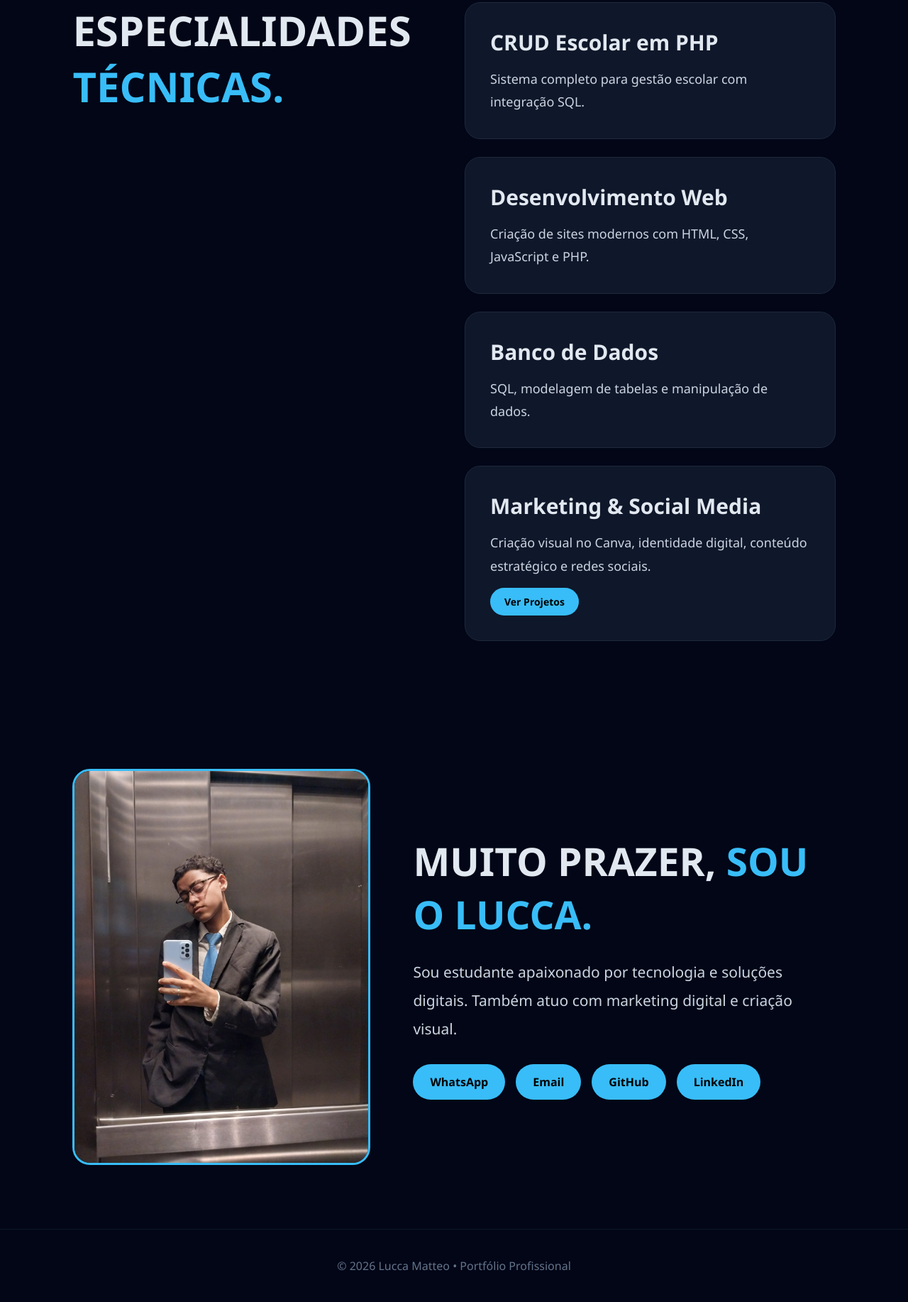
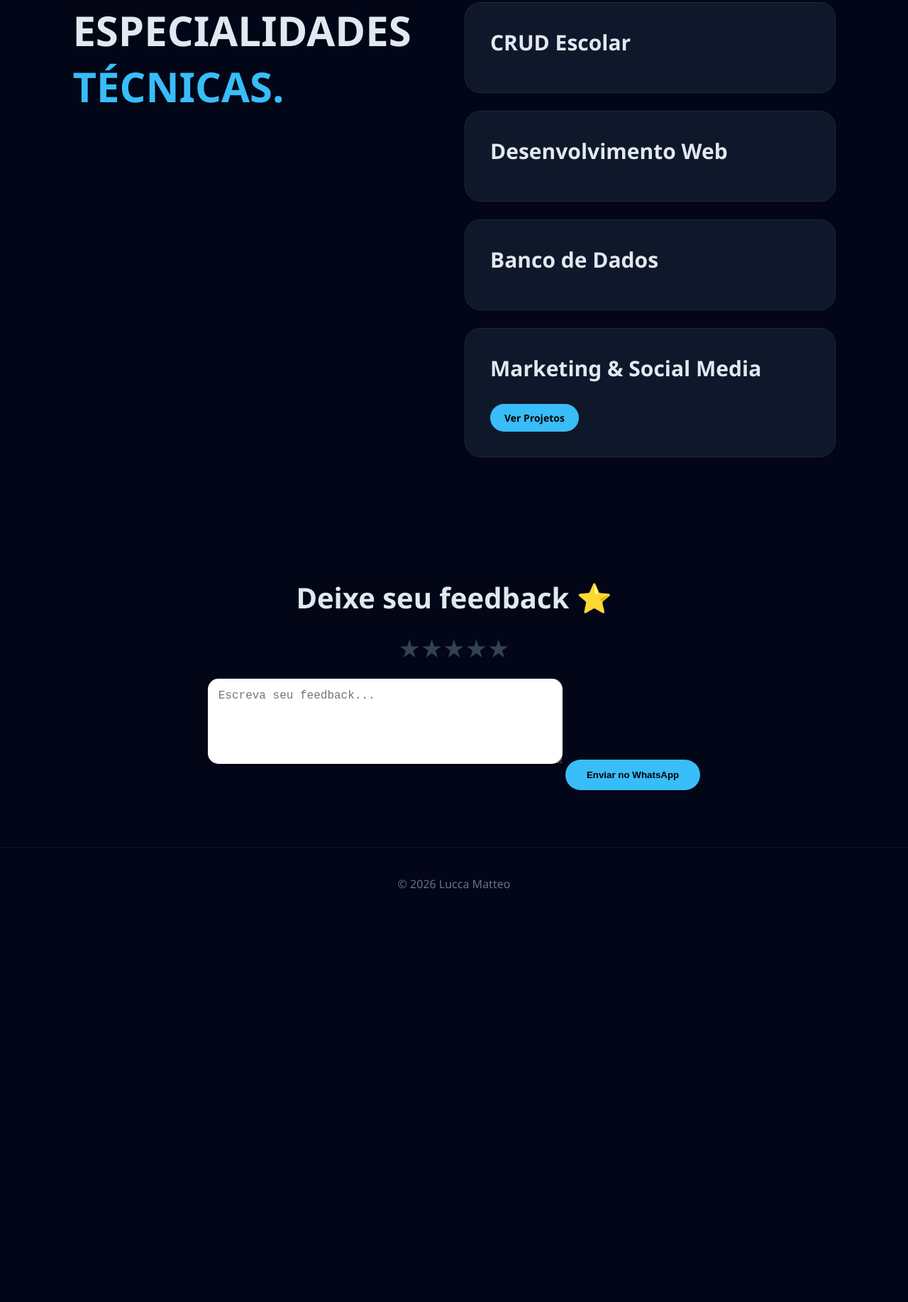
Before and after one commit to lucca-matteo/portif-lio, a plain HTML site: page index.html in a window 1280 px wide. Shown: the part 887-2721 px from the top of the page at 71% size. After the commit the page ends 2183 px from the top, so only its background shows below. Drawn offline with Linux system fonts and the light colour scheme.

Commit message:
Update index.html

```diff
--- a/index.html
+++ b/index.html
@@ -272,6 +272,53 @@ transform:scale(1.03);
 border-color:#38bdf8;
 }
 
+/* FEEDBACK */
+.feedback{
+padding:80px 8%;
+text-align:center;
+}
+
+.feedback h2{
+font-size:40px;
+margin-bottom:20px;
+}
+
+.stars{
+font-size:35px;
+margin-bottom:20px;
+cursor:pointer;
+}
+
+.stars span{
+color:#334155;
+transition:.2s;
+}
+
+.stars span.active{
+color:#38bdf8;
+}
+
+textarea{
+width:100%;
+max-width:500px;
+height:120px;
+border-radius:15px;
+border:none;
+padding:15px;
+margin-bottom:20px;
+font-size:16px;
+outline:none;
+}
+
+.feedback button{
+padding:14px 30px;
+border:none;
+border-radius:30px;
+background:#38bdf8;
+font-weight:bold;
+cursor:pointer;
+}
+
 /* SOBRE */
 .about{
 display:grid;
@@ -366,26 +413,18 @@ display:none;
 </nav>
 
 <section class="hero" id="inicio">
-
 <div class="hero-text">
 <h1>Lucca Matteo <span>| TI & Desenvolvimento</span></h1>
-
-<p>
-Tecnologia que resolve problemas, sistemas que funcionam e ideias que saem do papel.
-Atuo com desenvolvimento web, banco de dados e criação de soluções digitais.
-</p>
-
+<p>Tecnologia que resolve problemas, sistemas que funcionam e ideias que saem do papel.</p>
 <a href="#sobre" class="hero-btn">Conheça meu trabalho</a>
 </div>
 
 <div class="hero-img">
 <img src="WhatsApp Image 2026-03-25 at 20.20.03.jpeg">
 </div>
-
 </section>
 
 <section id="especialidades">
-
 <div class="skills">
 
 <div>
@@ -393,80 +432,46 @@ Atuo com desenvolvimento web, banco de dados e criação de soluções digitais.
 </div>
 
 <div class="cards">
-
-<div class="card">
-<h3>CRUD Escolar em PHP</h3>
-<p>Sistema completo para gestão escolar com integração SQL.</p>
-</div>
-
-<div class="card">
-<h3>Desenvolvimento Web</h3>
-<p>Criação de sites modernos com HTML, CSS, JavaScript e PHP.</p>
-</div>
-
-<div class="card">
-<h3>Banco de Dados</h3>
-<p>SQL, modelagem de tabelas e manipulação de dados.</p>
-</div>
+<div class="card"><h3>CRUD Escolar</h3></div>
+<div class="card"><h3>Desenvolvimento Web</h3></div>
+<div class="card"><h3>Banco de Dados</h3></div>
 
 <div class="card card-click" onclick="abrirGaleria()">
 <h3>Marketing & Social Media</h3>
-<p>Criação visual no Canva, identidade digital, conteúdo estratégico e redes sociais.</p>
 <span class="ver-btn">Ver Projetos</span>
+</div>
 </div>
 
 </div>
+</section>
 
+<!-- FEEDBACK -->
+<section class="feedback">
+<h2>Deixe seu feedback ⭐</h2>
+
+<div class="stars" id="stars">
+<span>★</span><span>★</span><span>★</span><span>★</span><span>★</span>
 </div>
 
+<textarea id="mensagem" placeholder="Escreva seu feedback..."></textarea>
+
+<button onclick="enviarFeedback()">Enviar no WhatsApp</button>
 </section>
 
-<section class="about" id="sobre">
-
-<img src="WhatsApp Image 2026-04-18 at 14.59.55.jpeg">
-
-<div class="about-text">
-
-<h2>MUITO PRAZER, <span>SOU O LUCCA.</span></h2>
-
-<p>
-Sou estudante apaixonado por tecnologia e soluções digitais.
-Também atuo com marketing digital e criação visual.
-</p>
-
-<div class="links" id="contato">
-
-<a href="https://wa.me/5511952100839" target="_blank">WhatsApp</a>
-<a href="mailto:lucca456mt@gmail.com">Email</a>
-<a href="https://github.com/lucca-matteo" target="_blank">GitHub</a>
-<a href="https://www.linkedin.com/in/lucca-matteo" target="_blank">LinkedIn</a>
-
-</div>
-</div>
-</section>
-
-<footer>
-© 2026 Lucca Matteo • Portfólio Profissional
-</footer>
+<footer>© 2026 Lucca Matteo</footer>
 
 <!-- MODAL -->
 <div class="modal" id="galeria">
-
 <div class="modal-box">
-
 <span class="fechar" onclick="fecharGaleria()">✕</span>
-
-<h2>Projetos de Marketing</h2>
-
+<h2>Projetos</h2>
 <div class="grid-img">
 <img src="foto1.jpeg">
-<img src="foto 2.jpeg">
-<img src="foto 3.jpeg">
-<img src="foto 4.jpeg">
+<img src="foto-2.jpeg">
+<img src="foto-3.jpeg">
+<img src="foto-4.jpeg">
 </div>
-
 </div>
-
 </div>
 
 <script>
@@ -482,11 +487,33 @@ modal.classList.remove("active");
 document.body.style.overflow = "auto";
 }
 
-modal.addEventListener("click", (e) => {
-if(e.target === modal){
-fecharGaleria();
+modal.addEventListener("click", (e)=>{
+if(e.target === modal) fecharGaleria();
+});
+
+let nota = 0;
+const estrelas = document.querySelectorAll("#stars span");
+
+estrelas.forEach((star, i)=>{
+star.addEventListener("click", ()=>{
+nota = i+1;
+estrelas.forEach((s, j)=>{
+s.classList.toggle("active", j < nota);
+});
+});
+});
+
+function enviarFeedback(){
+let msg = document.getElementById("mensagem").value;
+
+if(nota === 0){
+alert("Escolha uma nota");
+return;
 }
-});
+
+let texto = `Feedback:%0A⭐ ${nota}/5%0A${msg}`;
+window.open(`https://wa.me/5511952100839?text=${texto}`);
+}
 </script>
 
 </body>
```
